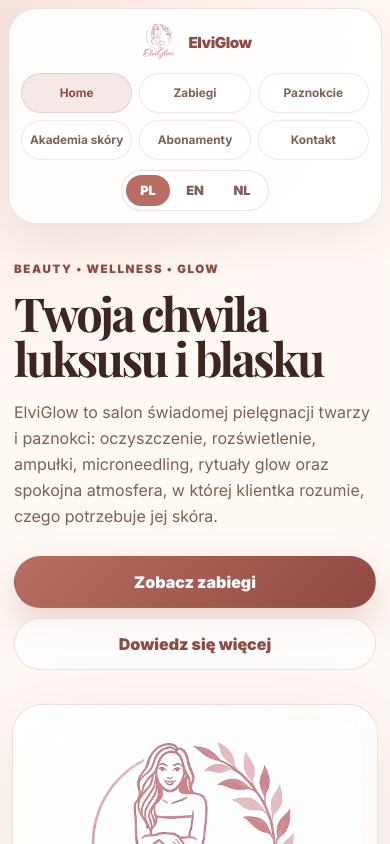
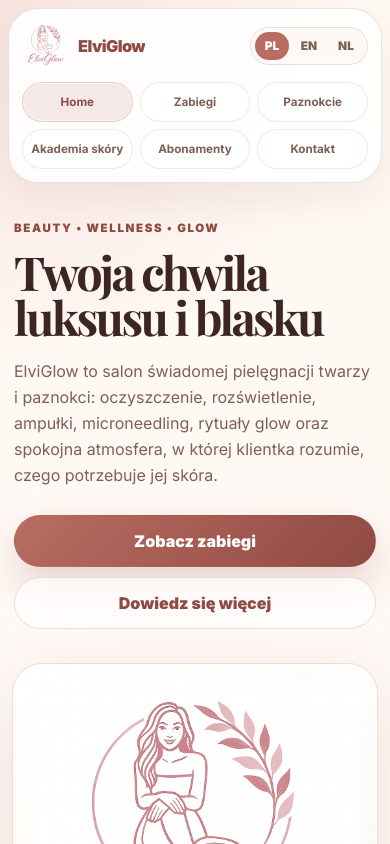
Before and after one commit to prachniomarcin-star/elviglow-site, a React (Vite) app: page / in a window 390 px wide. Shown: the top 844 px of the page. Built offline with nearby package versions, Linux system fonts and the light colour scheme.

Commit message:
Improve mobile header

```diff
--- a/src/index.css
+++ b/src/index.css
@@ -42,7 +42,7 @@ img { max-width: 100%; display: block; }
   top: 10px;
   z-index: 50;
   margin: 10px auto 0;
-  padding: 10px 12px;
+  padding: 10px 14px;
   display: grid;
   grid-template-columns: auto minmax(0, 1fr) auto;
   align-items: center;
@@ -57,13 +57,14 @@ img { max-width: 100%; display: block; }
 .brand {
   display: flex;
   align-items: center;
-  gap: 10px;
+  gap: 12px;
   font-weight: 900;
-  letter-spacing: -0.03em;
+  letter-spacing: -0.035em;
   white-space: nowrap;
   color: var(--brand-dark);
+  font-size: 1.14rem;
 }
-.brand img { width: 44px; height: 44px; object-fit: contain; border-radius: 50%; }
+.brand img { width: 54px; height: 54px; object-fit: contain; border-radius: 50%; }
 
 .nav-tabs {
   display: flex;
@@ -349,24 +350,50 @@ li::marker { color: var(--brand); }
     width: min(100% - 20px, 1220px);
     top: 8px;
     margin-top: 8px;
-    padding: 12px;
-    gap: 10px;
-    border-radius: 28px;
-    background: rgba(255,255,255,0.9);
+    padding: 13px;
+    gap: 12px 10px;
+    border-radius: 30px;
+    background: rgba(255,255,255,0.92);
+    grid-template-columns: minmax(0, 1fr) auto;
+    align-items: center;
   }
   .brand {
-    width: 100%;
-    justify-content: center;
-    gap: 8px;
-    font-size: 0.95rem;
+    grid-column: 1;
+    grid-row: 1;
+    width: auto;
+    justify-content: flex-start;
+    gap: 10px;
+    font-size: 1.1rem;
+    min-width: 0;
   }
-  .brand img { width: 42px; height: 42px; }
-  .brand span { display: inline; }
+  .brand img { width: 54px; height: 54px; }
+  .brand span {
+    display: inline;
+    overflow: hidden;
+    text-overflow: ellipsis;
+  }
+  .top-actions {
+    grid-column: 2;
+    grid-row: 1;
+    width: auto;
+    justify-content: flex-end;
+    align-items: center;
+  }
+  .nav-cta { display: none; }
+  .language-switch {
+    margin: 0;
+    padding: 4px;
+    background: rgba(255, 248, 243, 0.82);
+    box-shadow: inset 0 0 0 1px rgba(255,255,255,0.72);
+  }
+  .language-switch button { min-width: 38px; padding: 8px 9px; font-size: 0.78rem; }
   .nav-tabs {
+    grid-column: 1 / -1;
+    grid-row: 2;
     width: 100%;
     display: grid;
     grid-template-columns: repeat(3, minmax(0, 1fr));
-    gap: 7px;
+    gap: 8px;
     justify-content: stretch;
     overflow: visible;
     padding-bottom: 0;
@@ -375,10 +402,10 @@ li::marker { color: var(--brand); }
     display: flex;
     align-items: center;
     justify-content: center;
-    min-height: 42px;
+    min-height: 44px;
     padding: 9px 6px;
     border: 1px solid rgba(185,109,98,0.16);
-    background: rgba(255,255,255,0.72);
+    background: rgba(255,255,255,0.76);
     font-size: 0.78rem;
     line-height: 1.08;
     text-align: center;
@@ -388,15 +415,8 @@ li::marker { color: var(--brand); }
     background: rgba(185,109,98,0.14);
     color: var(--brand-dark);
     border-color: rgba(185,109,98,0.22);
+    box-shadow: inset 0 0 0 1px rgba(255,255,255,0.52);
   }
-  .top-actions {
-    width: 100%;
-    justify-content: center;
-    align-items: center;
-  }
-  .nav-cta { display: none; }
-  .language-switch { margin: 0 auto; padding: 4px; }
-  .language-switch button { min-width: 48px; padding: 8px 10px; font-size: 0.8rem; }
 
   .home-hero {
     padding-top: 36px;
@@ -596,8 +616,11 @@ li::marker { color: var(--brand); }
 @media (max-width: 420px) {
   .home-hero,.page-hero,.section,.footer { width: min(100% - 24px, 1180px); }
   .topbar { width: min(100% - 16px, 1220px); }
-  .nav-tabs a { font-size: 0.74rem; min-height: 40px; padding: 8px 4px; }
-  .language-switch button { min-width: 44px; }
+  .brand { font-size: 1.02rem; gap: 8px; }
+  .brand img { width: 48px; height: 48px; }
+  .nav-tabs { gap: 7px; }
+  .nav-tabs a { font-size: 0.73rem; min-height: 40px; padding: 8px 4px; }
+  .language-switch button { min-width: 34px; padding: 7px 8px; font-size: 0.74rem; }
   h1 { font-size: clamp(2.55rem, 12vw, 3.55rem); }
   h2 { font-size: clamp(1.95rem, 9vw, 2.85rem); }
   .text-panel,
```
Also changed, not shown: README.txt.
